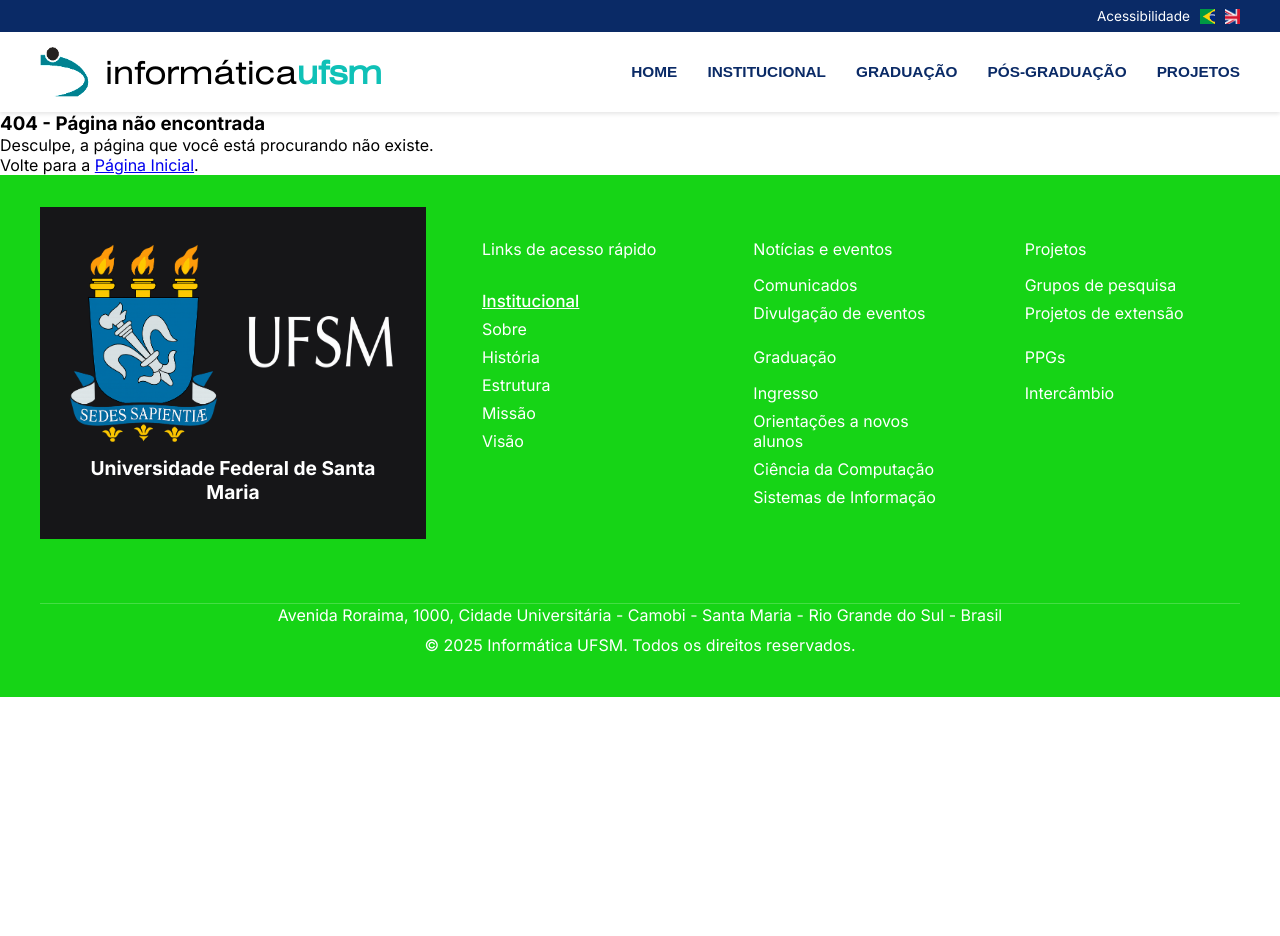
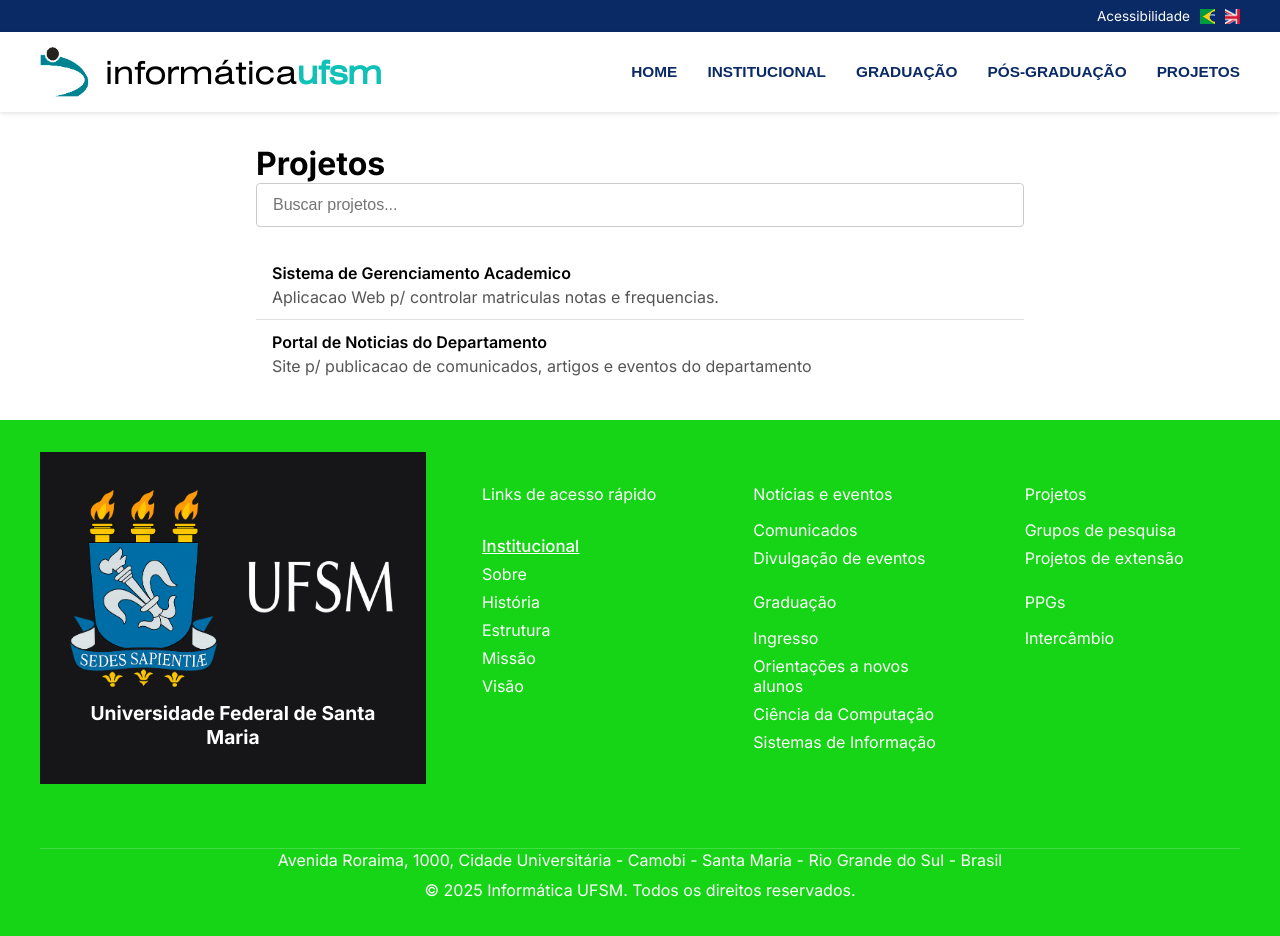
Before and after one commit to GabrielSFranca/site-informatica, a Next.js app: page /projetos in a window 1280 px wide. Before the commit this address had no page. Shown: the top 936 px of the page. Before the commit the page ends 800 px from the top, so only its background shows below. Built offline with nearby package versions, Linux system fonts and the light colour scheme.

Commit message:
carousel-test

```diff
--- /dev/null
+++ b/src/app/projetos/page.module.css
@@ -0,0 +1,41 @@
+.container {
+    max-width: 800px;
+    margin: 0 auto;
+    padding: 2rem 1rem;
+    font-family: var(--font-body);
+}
+
+.searchInput {
+    width: 100%;
+    padding: 0.75rem 1rem;
+    border: 1px solid #ccc;
+    border-radius: 4px;
+    font-size: 1rem;
+    margin-bottom: 1.5rem;
+}
+
+
+.projlist {
+    list-style: none;
+    padding: 0;
+}
+
+.projitem {
+    padding: 0.75rem 1rem;
+    border-bottom: 1px solid #e0e0e0;
+}
+
+.projitem:last-child {
+    border-bottom: none;
+}
+
+.nomeproj {
+    font-weight: 600;
+    font-size: 1rem;
+    margin-bottom: 0.25rem;
+}
+
+.descproj {
+    font-size: 1rem;
+    color: #555;
+}
--- /dev/null
+++ b/src/app/projetos/page.tsx
@@ -0,0 +1,73 @@
+"use client";
+
+import {useState, ChangeEvent } from "react";
+
+import styles from "./page.module.css";
+
+// 1. simul de dados d projs; adapte para buscar de API ou JSON real
+const projsMock = [
+    {
+        id: 1,
+        nome: "Sistema de Gerenciamento Academico",
+        desc: "Aplicacao Web p/ controlar matriculas notas e frequencias."
+    },
+    {
+        id: 2,
+        nome: "Portal de Noticias do Departamento",
+        desc: "Site p/ publicacao de comunicados, artigos e eventos do departamento"
+    }
+];
+
+export default function PgProject(){
+    // 2. state p o texto digitado no campo de busca
+    const [busca, setBusca] = useState('');
+
+    // 3. funcao q atualiza o estado ao digitar
+    function aoDigitar(event: ChangeEvent<HTMLInputElement>) {
+        setBusca(event.target.value);
+    }
+
+    //4. filtrar projs cujo nome/desc contenha o texto (case-insensitive)
+    const projsfilter = projsMock.filter((projeto) => {
+        const termo=busca.toLowerCase();
+        return (
+            projeto.nome.toLowerCase().includes(termo) ||
+            projeto.desc.toLowerCase().includes(termo)
+        );
+    });
+
+    return (
+        <main className={styles.container}>
+            <h1>Projetos</h1>
+            {/* 5. campo de busca */}
+            <input
+                type="text"
+                placeholder="Buscar projetos..."
+                value={busca}
+                onChange={aoDigitar}
+                className={styles.searchInput}
+            />
+
+            {/* 6. lista filtrada */}
+
+            <ul className={styles.projlist}>
+                {projsfilter.map((projeto) => (
+                    <li key={projeto.id} className={styles.projitem}>
+                        <p className={styles.nomeproj}>{projeto.nome}</p>
+                        <p className={styles.descproj}>
+                            {projeto.desc}
+                        </p>
+                    </li>
+                ))}
+
+
+            {/*7. se nenhum proj for encontrado */}
+            {projsfilter.length === 0 && (
+                <li className={styles.projitem}>
+                    Nenhum projeto encontrado para {busca}
+                </li>
+            )}
+            </ul>
+        </main>
+    )
+}
--- a/src/app/ui/globals.css
+++ b/src/app/ui/globals.css
@@ -136,28 +136,53 @@
 
 
 .carousel {
-    width: 100%;
-    height: 500px;
-    overflow: hidden;
+  max-width: 1200px;
+  margin: 0 auto;
+  padding: 20px;
 }
 
-.carousel-container{
-    display: flex;
-    width: 300%;
-    height: 100%;
-    animation: carrossel 20s infinite;
+.swiper {
+  width: 100%;
+  height: 400px;
 }
 
-.car-item {
-    width: 33.33%;
-    height: 100%;
-    display: flex;
-    justify-content: center;
-    flex-direction: column;
-    position: relative;
-    background-size: cover;
-    background-position: center;
+.slide-content {
+  display: flex;
+  align-items: center;
+  justify-content: center;
+  height: 100%;
+  background-color: #f5f5f5;
+  border-radius: 8px;
+  font-size: 24px;
+  color: #333;
 }
+
+/* Estilização dos botões de navegação */
+.swiper-button-next,
+.swiper-button-prev {
+  color: #ffffff;
+  background: rgba(0, 0, 0, 0.5);
+  width: 40px;
+  height: 40px;
+  border-radius: 50%;
+}
+
+.swiper-button-next::after,
+.swiper-button-prev::after {
+  font-size: 20px;
+}
+
+/* Estilização da paginação */
+.swiper-pagination-bullet {
+  background: #999;
+  opacity: 1;
+}
+
+.swiper-pagination-bullet-active {
+  background: #007aff;
+}
+
+
 
 .btn {
     background-color: var(--azul-principal); /* cor de fundo */
```
Also changed, not shown: src/app/api/noticias/route.ts (added, +24 -0 lines), src/app/page.tsx (+8 -6 lines), src/components/swippercarousel/index.tsx (added, +61 -0 lines), src/app/api/eventos/route.ts (renamed from src/app/api/events/route.ts).
